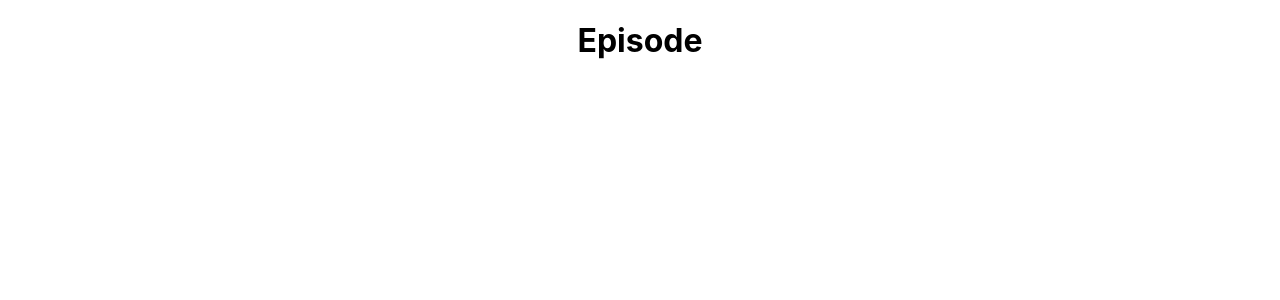
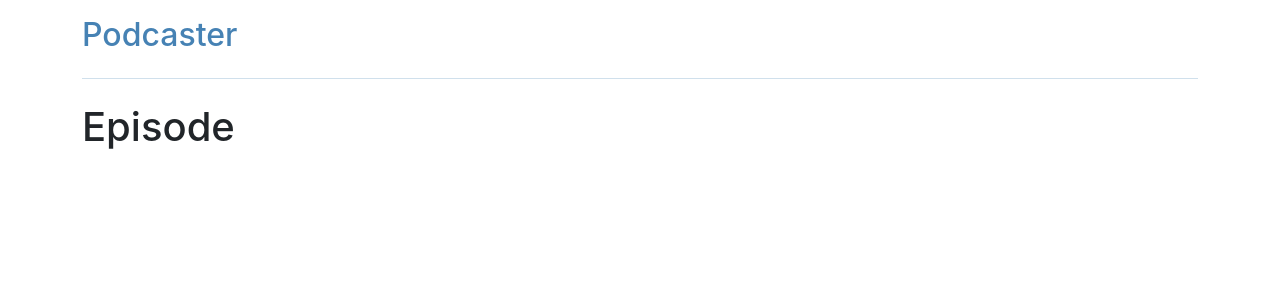
Before and after one commit to gmheinrich/podcaster, a React (Create React App) app: page /episode in a window 1280 px wide. Shown: the top 300 px of the page. Built offline with nearby package versions, Linux system fonts and the light colour scheme.

Commit message:
React bootstrap, Cards and another components

```diff
--- a/package.json
+++ b/package.json
@@ -6,10 +6,13 @@
     "@testing-library/jest-dom": "^5.16.5",
     "@testing-library/react": "^13.4.0",
     "@testing-library/user-event": "^13.5.0",
+    "bootstrap": "^5.2.3",
     "react": "^18.2.0",
     "react-dom": "^18.2.0",
     "react-router-dom": "^6.8.2",
     "react-scripts": "5.0.1",
+    "reactstrap": "^9.1.6",
+    "styled-components": "^5.3.8",
     "web-vitals": "^2.1.4"
   },
   "scripts": {
--- a/src/App.js
+++ b/src/App.js
@@ -1,19 +1,19 @@
-import React from "react"
-import { Routes, Route } from "react-router-dom"
-import { Episode } from "./pages/Episode"
-import { Home } from "./pages/Home"
-import { Podcast } from "./pages/Podcast"
+import React from 'react'
+import { Routes, Route } from 'react-router-dom'
+import { Episode } from './pages/Episode'
+import { Home } from './pages/Home'
+import { Podcast } from './pages/Podcast'
 
 function App() {
   return (
-    <div className="App">
+    <div className='App'>
       <Routes>
-        <Route path="/" element={<Home />} />
-        <Route path="/podcast" element={<Podcast />} />
-        <Route path="/episode" element={<Episode />} />
+        <Route path='/' element={<Home />} />
+        <Route path='podcast' element={<Podcast />} />
+        <Route path='episode' element={<Episode />} />
       </Routes>
     </div>
-  );
+  )
 }
 
-export default App;
+export default App
--- /dev/null
+++ b/src/components/sections/Header.js
@@ -0,0 +1,19 @@
+import React from 'react'
+import styled from 'styled-components'
+
+const StyledHeader = styled.header`
+  display: flex;
+  justify-content: space-between;
+  padding-top: 1rem;
+  h2 {
+    color: steelblue;
+  }
+`
+
+export const Header = () => (
+  <>
+    <StyledHeader>
+      <h2>Podcaster</h2>
+    </StyledHeader>
+  </>
+)
--- /dev/null
+++ b/src/components/sections/Home/CardPodcast.js
@@ -0,0 +1,28 @@
+import React from 'react'
+import { Link } from 'react-router-dom'
+import { Card, CardBody, CardSubtitle, CardTitle } from 'reactstrap'
+
+export const CardPodcast = () => {
+  return (
+    <Card
+      body
+      className='text-center shadow p-3 mb-5 bg-white rounded'
+      style={{ width: '18rem' }}
+    >
+      <img alt='Sample' src='https://picsum.photos/300/200' />
+      <CardBody>
+        <CardTitle tag='h5'>
+          <Link
+            to={'podcast'}
+            style={{ textDecoration: 'none', color: 'black' }}
+          >
+            ALL SONG CONSIDERED
+          </Link>
+        </CardTitle>
+        <CardSubtitle className='mb-2 text-muted' tag='h6'>
+          Author: NPR
+        </CardSubtitle>
+      </CardBody>
+    </Card>
+  )
+}
--- /dev/null
+++ b/src/components/sections/Home/SearchContainer.js
@@ -0,0 +1,17 @@
+import React from 'react'
+import { Badge, Col, Container, Row } from 'reactstrap'
+
+export const SearchContainer = () => (
+  <Container>
+    <Row xs={2} md={4} lg={6} className='justify-content-end'>
+      <Col className='justify-content-end'>
+        <Badge pill color='primary'>
+          100
+        </Badge>
+      </Col>
+      <Col>
+        <input></input>
+      </Col>
+    </Row>
+  </Container>
+)
--- /dev/null
+++ b/src/components/sections/Layout.js
@@ -0,0 +1,18 @@
+import React from 'react'
+import { Container } from 'reactstrap'
+import styled from 'styled-components'
+import { Header } from './Header'
+
+const Line = styled.hr`
+  color: steelblue;
+  margin-bottom: 1.5rem;
+`
+
+// eslint-disable-next-line react/prop-types
+export const Layout = ({ children }) => (
+  <Container>
+    <Header />
+    <Line />
+    {children}
+  </Container>
+)
--- a/src/pages/Episode.js
+++ b/src/pages/Episode.js
@@ -1,3 +1,8 @@
 import React from 'react'
+import { Layout } from '../components/sections/Layout'
 
-export const Episode = () => <h1>Episode</h1>
+export const Episode = () => (
+  <Layout>
+    <h1>Episode</h1>
+  </Layout>
+)
--- a/src/pages/Home.js
+++ b/src/pages/Home.js
@@ -1,22 +1,24 @@
+/* eslint-disable react/jsx-key */
 import React from 'react'
-import logo from '../logo.svg'
-import '../App.css'
+import { CardPodcast } from '../components/sections/Home/CardPodcast'
+import { SearchContainer } from '../components/sections/Home/SearchContainer'
+import { Layout } from '../components/sections/Layout'
 
-export const Home = () => (
-  <div className='App'>
-    <header className='App-header'>
-      <img src={logo} className='App-logo' alt='logo' />
-      <p>
-        Edit <code>src/App.js</code> and save to reload.
-      </p>
-      <a
-        className='App-link'
-        href='https://reactjs.org'
-        target='_blank'
-        rel='noopener noreferrer'
-      >
-        Learn React
-      </a>
-    </header>
-  </div>
-)
+export const Home = () => {
+  const dummyListCard = Array(10).fill(0)
+
+  return (
+    <Layout>
+      <SearchContainer />
+      <div className='container-fluid'>
+        <div className='row row-cols-1 row-cols-sm-2 row-cols-lg-3 row-cols-xxl-4 row-cols-full-5 g-5'>
+          {dummyListCard.map(() => (
+            <div className='col'>
+              <CardPodcast />
+            </div>
+          ))}
+        </div>
+      </div>
+    </Layout>
+  )
+}
--- a/src/pages/Podcast.js
+++ b/src/pages/Podcast.js
@@ -1,3 +1,8 @@
 import React from 'react'
+import { Layout } from '../components/sections/Layout'
 
-export const Podcast = () => <h1>Podcast</h1>;
+export const Podcast = () => (
+  <Layout>
+    <p>Podcast</p>
+  </Layout>
+)
```
Also changed, not shown: src/index.js (+10 -9 lines), 1 other file (tests, documents, lock files or other folders).
